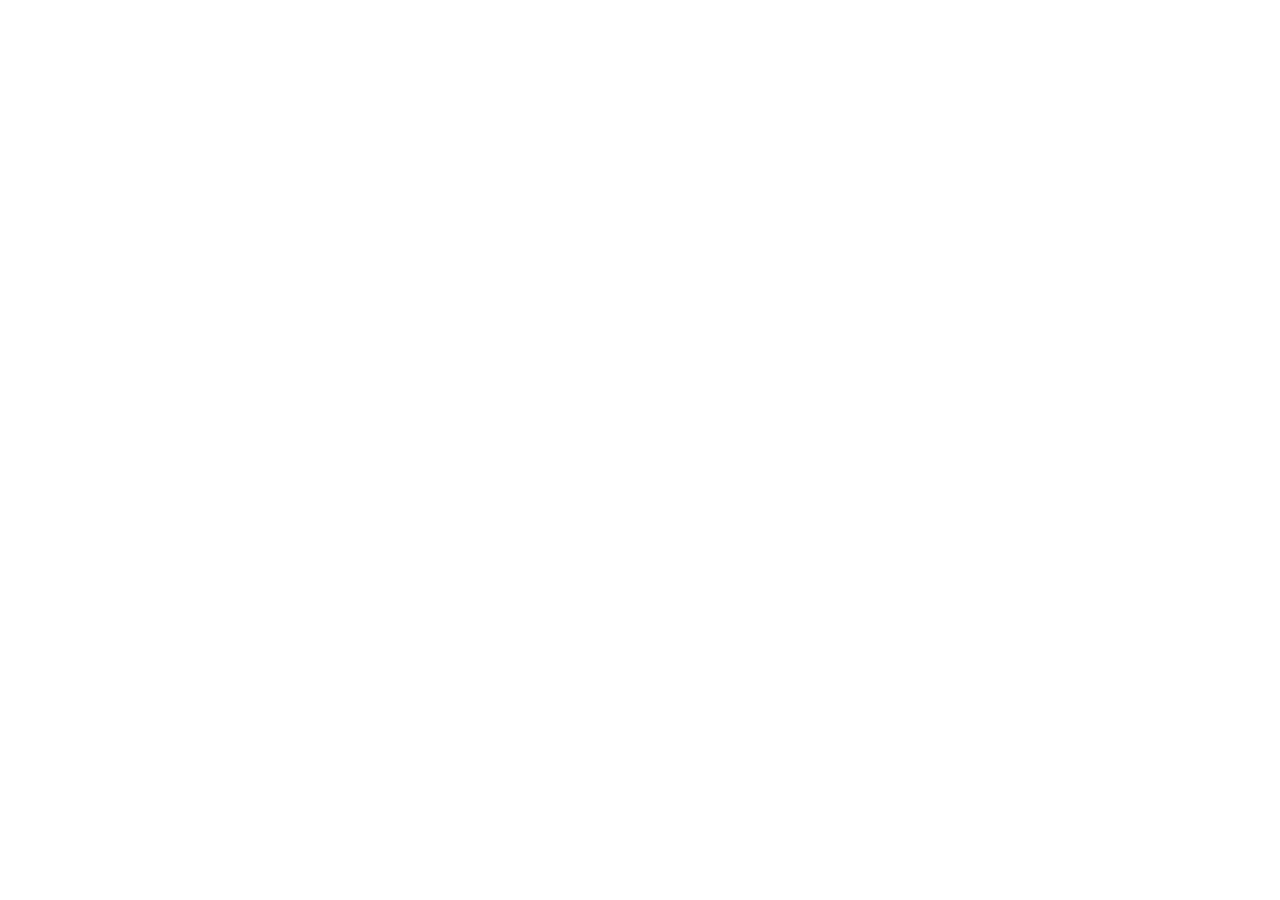
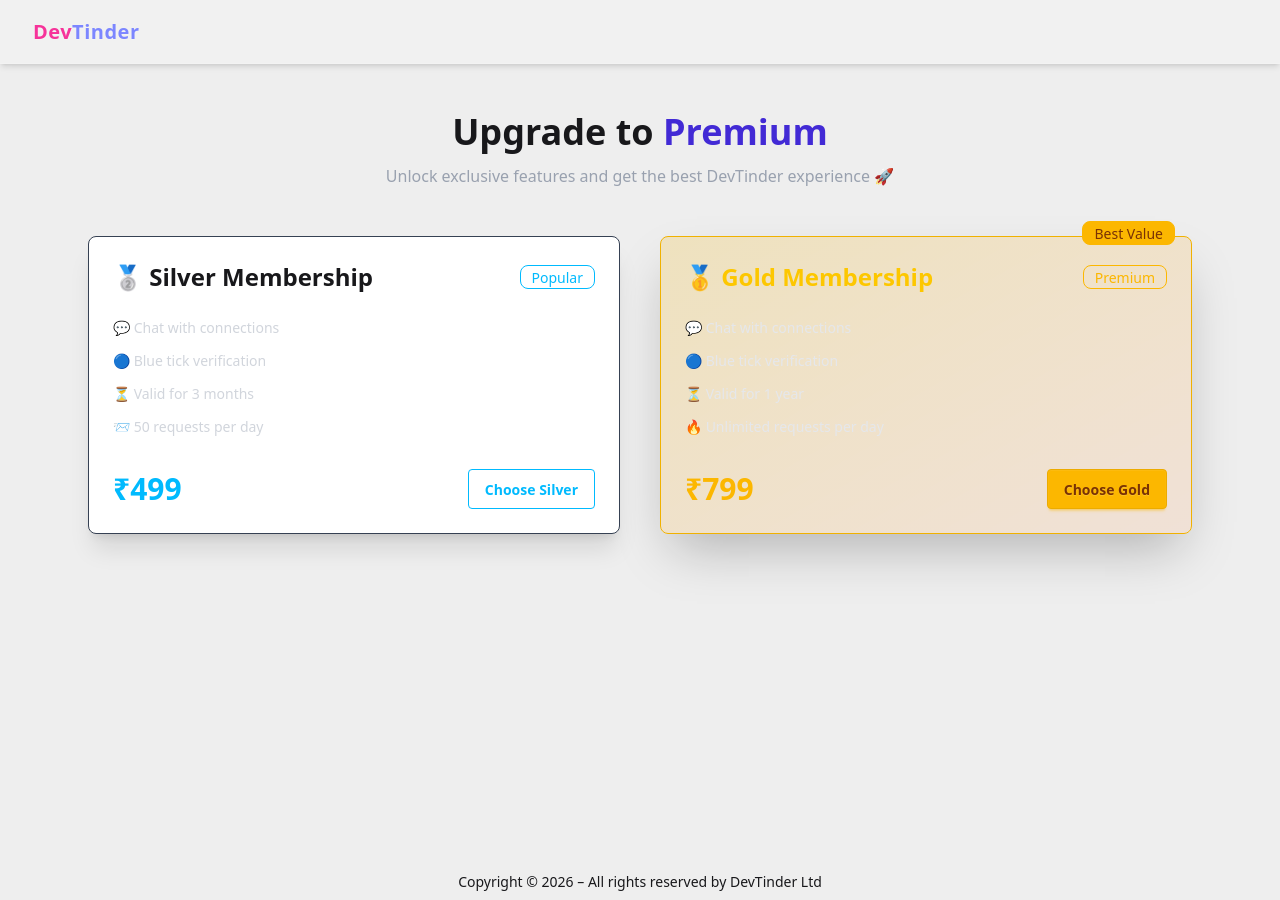
Before and after one commit to saurabhgunjal1/devTinder-UI, a React (Vite) app: page /premium in a window 1280 px wide. Before the commit this address had no page. Before the commit the page ends 800 px from the top, so only its background shows below. Built offline with nearby package versions, Linux system fonts and the light colour scheme; no server answers.

Commit message:
payment page added

```diff
--- a/index.html
+++ b/index.html
@@ -5,6 +5,7 @@
     <link rel="icon" type="image/svg+xml" href="/vite.svg" />
     <meta name="viewport" content="width=device-width, initial-scale=1.0" />
     <title>devtinder</title>
+    <script src="https://checkout.razorpay.com/v1/checkout.js"></script>
   </head>
   <body>
     <div id="root"></div>
--- a/src/App.jsx
+++ b/src/App.jsx
@@ -9,6 +9,7 @@
 import Connections from "./components/Connections";
 
 import Requests from "./components/Requests";
+import Premium from "./components/Premium";
 
 function App() {
   return (
@@ -21,6 +22,7 @@
               <Route path="/login" element={<Login />} />
               <Route path="/profile" element={<Profile />} />
               <Route path="/connections" element={<Connections />} />
+              <Route path="/premium" element={<Premium />} />
               <Route path="/requests" element={<Requests />} />
             </Route>
           </Routes>
--- a/src/components/NavBar.jsx
+++ b/src/components/NavBar.jsx
@@ -79,6 +79,9 @@
             <li>
               <Link to={"/connections"}>Connections</Link>
             </li>
+            <li>
+              <Link to={"/premium"}>Premium</Link>
+            </li>
 
             <div className="divider my-1"></div>
 
--- /dev/null
+++ b/src/components/Premium.jsx
@@ -0,0 +1,113 @@
+import axios from "axios";
+import { BASE_URL } from "../utils/constants";
+
+export default function Premium() {
+  const handleBuyClick = async (type) => {
+    try {
+      const order = await axios.post(
+        BASE_URL + "/payment/create",
+        { membershipType: type },
+        { withCredentials: true }
+      );
+      console.log(order.data);
+      const { keyId, amount, currency, notes, orderId } = order.data;
+
+      const options = {
+        key: keyId, // Replace with your Razorpay key_id
+        amount: amount, // Amount is in currency subunits.
+        currency: currency,
+        name: "Dev Tinder",
+        description: "Connect to other developers",
+        order_id: orderId, // This is the order_id created in the backend
+        prefill: {
+          name: notes.firstName + " " + notes.lastName,
+          email: notes.emailId,
+          contact: "9999999999",
+        },
+        theme: {
+          color: "#F37254",
+        },
+      };
+      const rzp = new window.Razorpay(options);
+      rzp.open();
+    } catch (error) {}
+  };
+  return (
+    <div className="w-full min-h-screen bg-base-300 text-base-content flex flex-col items-center py-12">
+      {/* Heading */}
+      <h1 className="text-4xl font-bold mb-3">
+        Upgrade to <span className="text-primary">Premium</span>
+      </h1>
+      <p className="text-gray-400 mb-12 text-center">
+        Unlock exclusive features and get the best DevTinder experience 🚀
+      </p>
+
+      {/* Cards Wrapper */}
+      <div className="w-full flex justify-center">
+        <div className="grid md:grid-cols-2 gap-10 w-full max-w-6xl px-6">
+          {/* Silver Card */}
+          <div className="card bg-base-100 shadow-xl border border-gray-700 hover:scale-105 transition-transform duration-300">
+            <div className="card-body">
+              <div className="flex items-center justify-between">
+                <h2 className="card-title text-2xl">🥈 Silver Membership</h2>
+                <span className="badge badge-info badge-outline">Popular</span>
+              </div>
+
+              <ul className="mt-4 space-y-3 text-gray-300">
+                <li>💬 Chat with connections</li>
+                <li>🔵 Blue tick verification</li>
+                <li>⏳ Valid for 3 months</li>
+                <li>📨 50 requests per day</li>
+              </ul>
+
+              <div className="mt-6 flex items-center justify-between">
+                <p className="text-3xl font-bold text-info">₹499</p>
+                <button
+                  className="btn btn-info btn-outline"
+                  onClick={() => handleBuyClick("silver")}
+                >
+                  Choose Silver
+                </button>
+              </div>
+            </div>
+          </div>
+
+          {/* Gold Card */}
+          <div className="card bg-gradient-to-br from-yellow-500/20 to-orange-500/10 shadow-2xl border border-yellow-500 hover:scale-105 transition-transform duration-300 relative">
+            <div className="absolute -top-4 right-4 badge badge-warning">
+              Best Value
+            </div>
+
+            <div className="card-body">
+              <div className="flex items-center justify-between">
+                <h2 className="card-title text-2xl text-yellow-400">
+                  🥇 Gold Membership
+                </h2>
+                <span className="badge badge-warning badge-outline">
+                  Premium
+                </span>
+              </div>
+
+              <ul className="mt-4 space-y-3 text-gray-200">
+                <li>💬 Chat with connections</li>
+                <li>🔵 Blue tick verification</li>
+                <li>⏳ Valid for 1 year</li>
+                <li>🔥 Unlimited requests per day</li>
+              </ul>
+
+              <div className="mt-6 flex items-center justify-between">
+                <p className="text-3xl font-bold text-warning">₹799</p>
+                <button
+                  className="btn btn-warning"
+                  onClick={() => handleBuyClick("gold")}
+                >
+                  Choose Gold
+                </button>
+              </div>
+            </div>
+          </div>
+        </div>
+      </div>
+    </div>
+  );
+}
```
